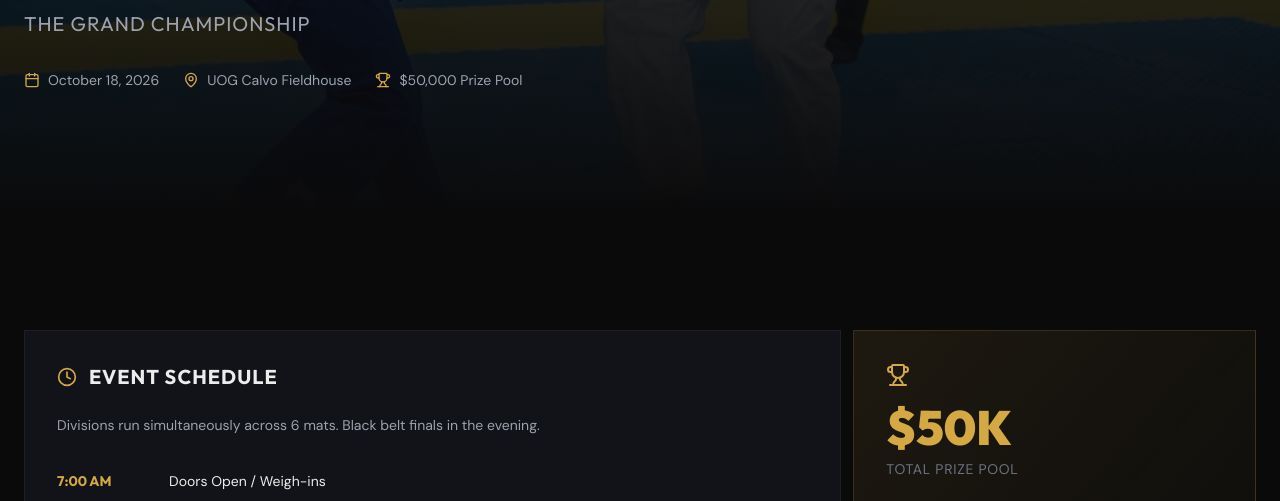
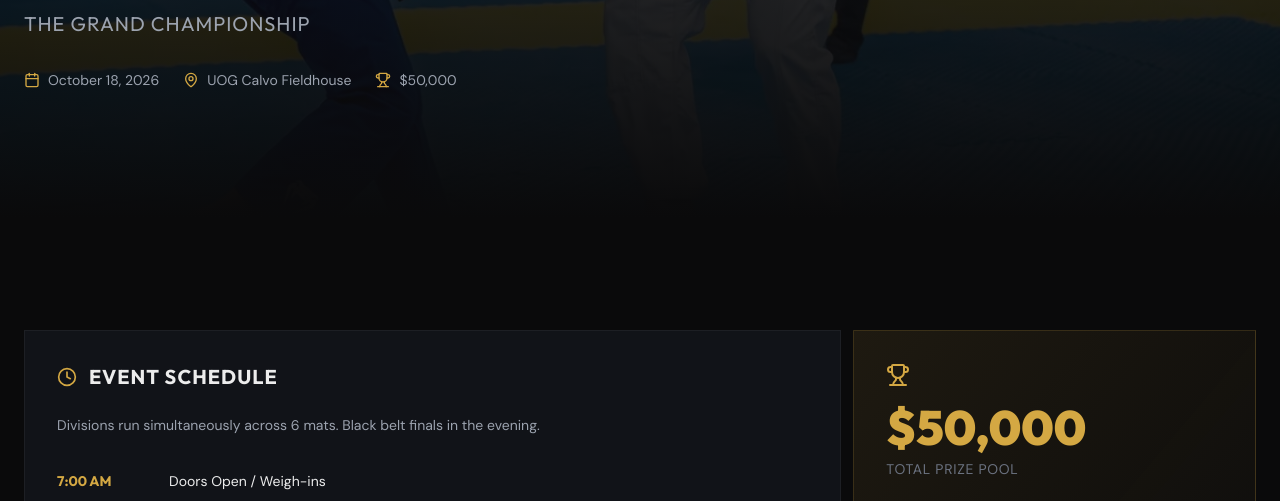
Before and after one commit to Shimizu-Technology/marianas-open, a React (Vite) app in the folder web/: page /event in a window 1280 px wide. Shown: the part 396-897 px from the top of the page. Built offline with nearby package versions, Linux system fonts and the light colour scheme; no server answers.

Commit message:
fix: format currency amounts, add Netlify SPA redirects

```diff
--- a/web/src/pages/EventDetailPage.tsx
+++ b/web/src/pages/EventDetailPage.tsx
@@ -63,10 +63,10 @@ export default function EventDetailPage() {
   const prizeBreakdown = mainEvent && mainEvent.prize_categories.length > 0
     ? mainEvent.prize_categories
         .sort((a, b) => a.sort_order - b.sort_order)
-        .map(cat => ({ division: cat.name, prize: cat.amount }))
+        .map(cat => ({ division: cat.name, prize: `$${Number(cat.amount).toLocaleString()}` }))
     : fallbackPrizeBreakdown;
 
-  const prizePoolDisplay = mainEvent?.prize_pool || '$50K';
+  const prizePoolDisplay = mainEvent?.prize_pool ? `$${Number(mainEvent.prize_pool).toLocaleString()}` : '$50,000';
 
   const heroImageUrl = mainEvent?.hero_image_url;
 
@@ -152,7 +152,7 @@ export default function EventDetailPage() {
               </div>
               <div className="flex items-center gap-2">
                 <Trophy size={16} className="text-gold-500" />
-                {mainEvent?.prize_pool || t('event.prizePool')}
+                {prizePoolDisplay}
               </div>
             </div>
           </motion.div>
```
Also changed, not shown: 1 other file (tests, documents, lock files or other folders).
